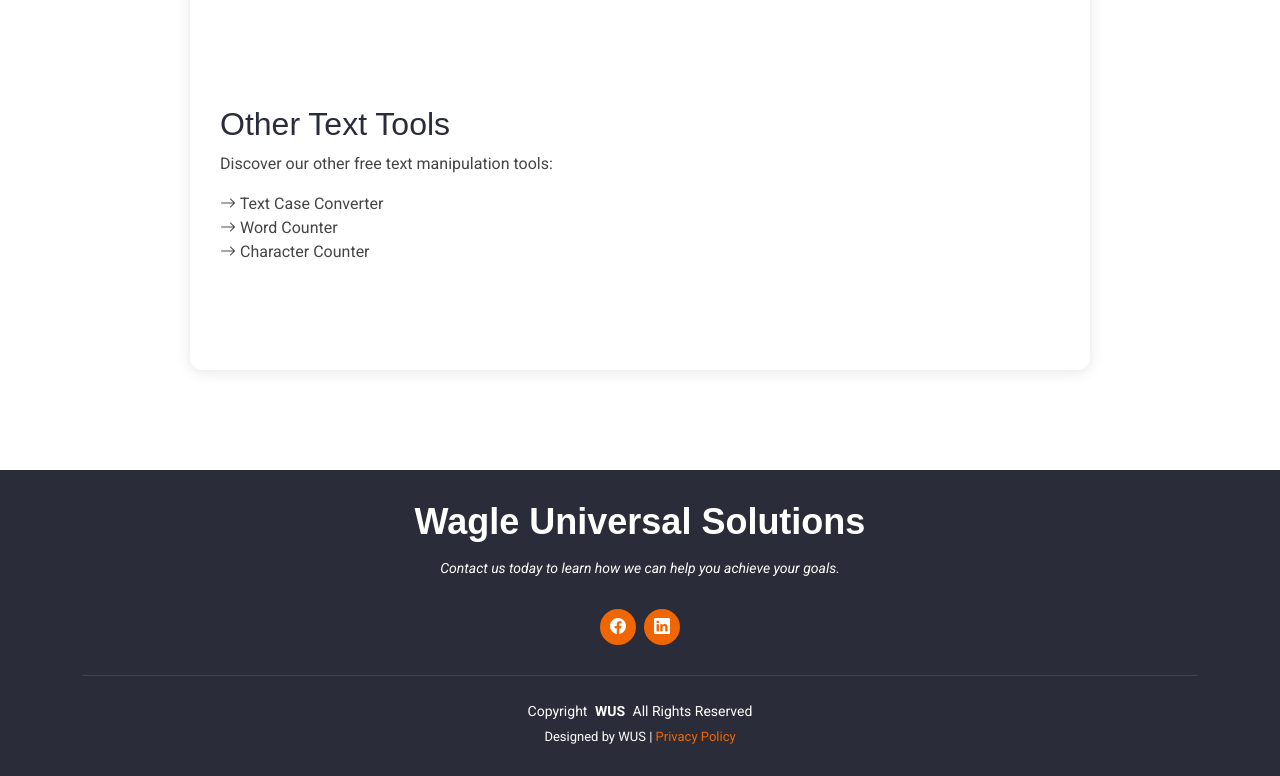
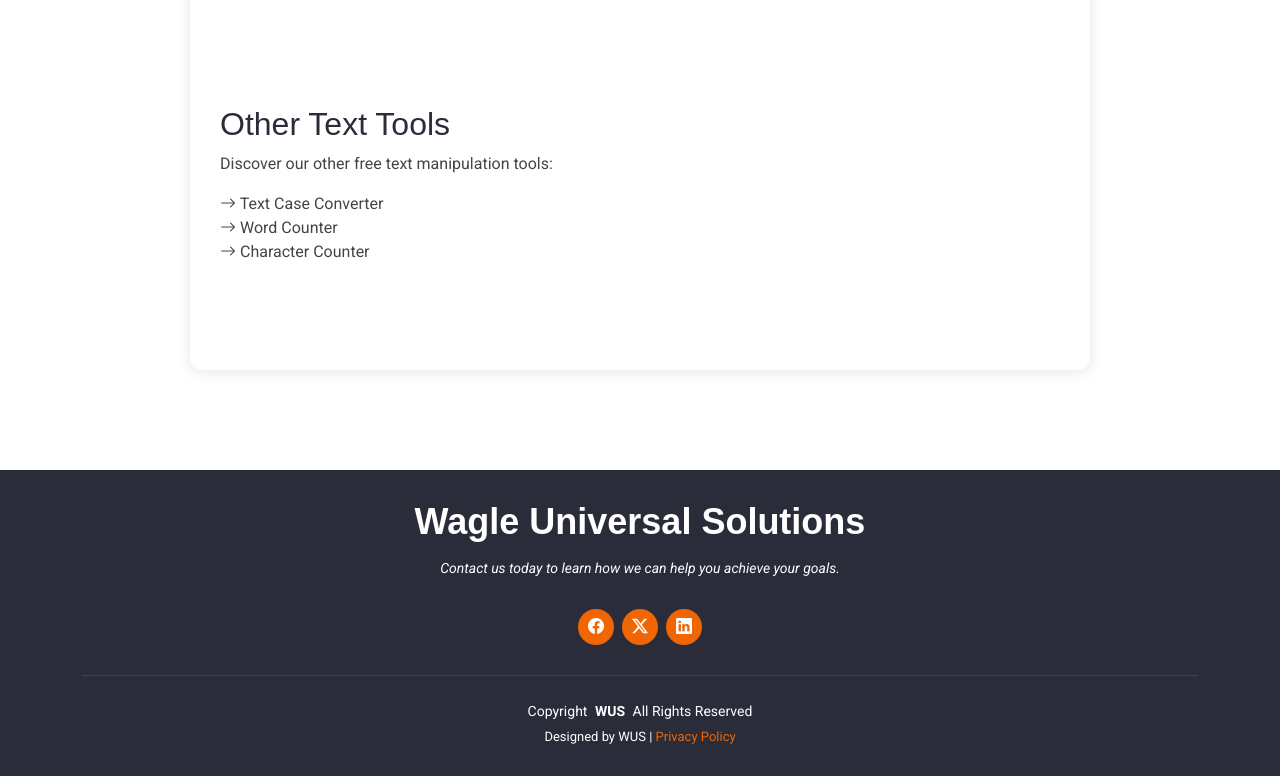
Before and after one commit to Wagle-Global-Solutions/wagleus, a plain HTML site: page pages/tools/text-manipulation.html in a window 1280 px wide. Shown: the part 1152-1928 px from the top of the page. Drawn offline with Linux system fonts and the light colour scheme.

Commit message:
updated social media link

```diff
--- a/pages/tools/text-manipulation.html
+++ b/pages/tools/text-manipulation.html
@@ -307,9 +307,10 @@
             <h3 class="sitename">Wagle Universal Solutions</h3>
             <p>Contact us today to learn how we can help you achieve your goals.</p>
             <div class="social-links d-flex justify-content-center">
-                <a href="https://www.facebook.com/profile.php?id=61558961715001" class="facebook"><i class="bi bi-facebook"></i></a>
-                <a href="https://www.linkedin.com/company/wagle-universal-solutions/ " class="linkedin"><i class="bi bi-linkedin"></i></a>
-            </div>
+                <a href="https://www.facebook.com/profile.php?id=61558961715001" target="_blank" class="facebook"><i class="bi bi-facebook"></i></a>
+                <a href="https://x.com/wagleus" class="twitter-x" target="_blank" ><i class="bi bi-twitter-x"></i></a>
+                <a href="https://www.linkedin.com/company/wagle-universal-solutions/ " target="_blank"class="linkedin"><i class="bi bi-linkedin"></i></a>
+              </div>
             <div class="copyright mt-4">
                 <span>Copyright</span> <strong class="px-1 sitename">WUS</strong> <span>All Rights Reserved</span>
             </div>
```
Also changed, not shown: index.html (+3 -2 lines), pages/privacy.html (+3 -2 lines), pages/tools/tools.html (+4 -3 lines).
